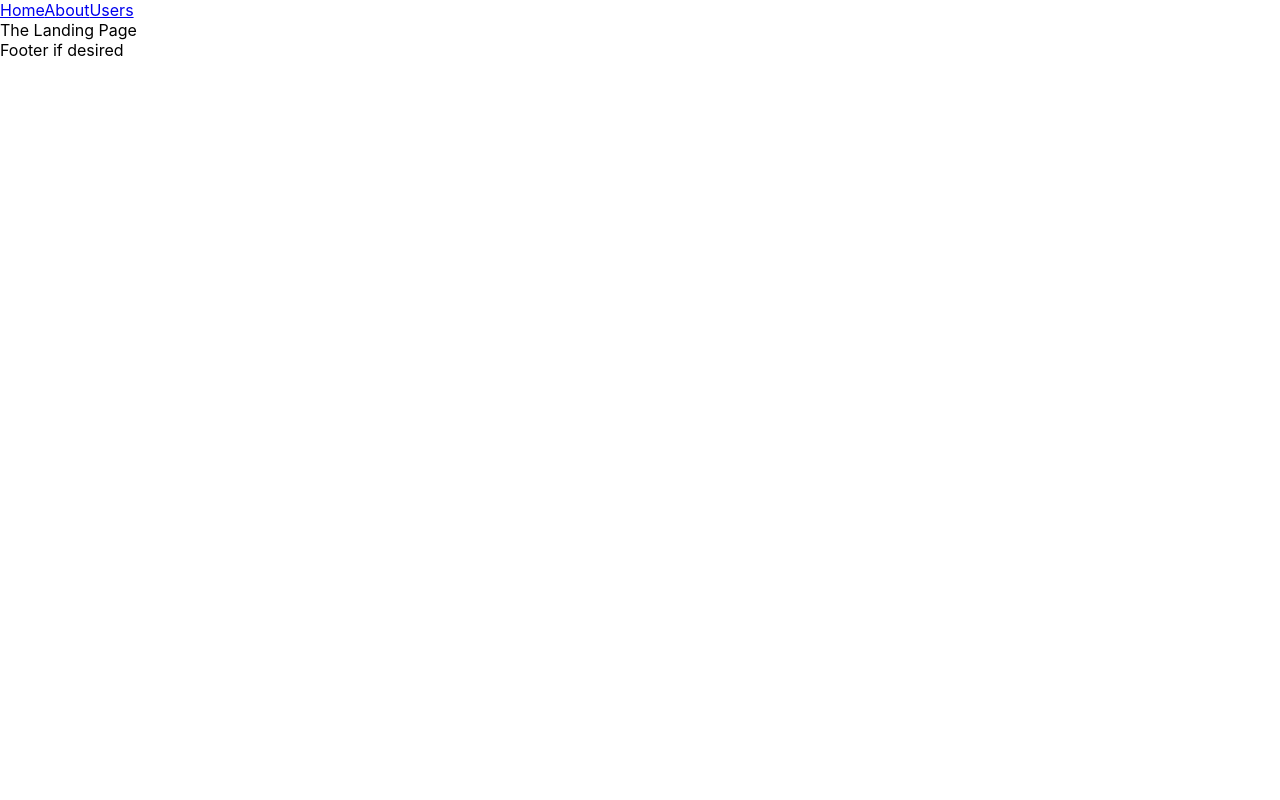
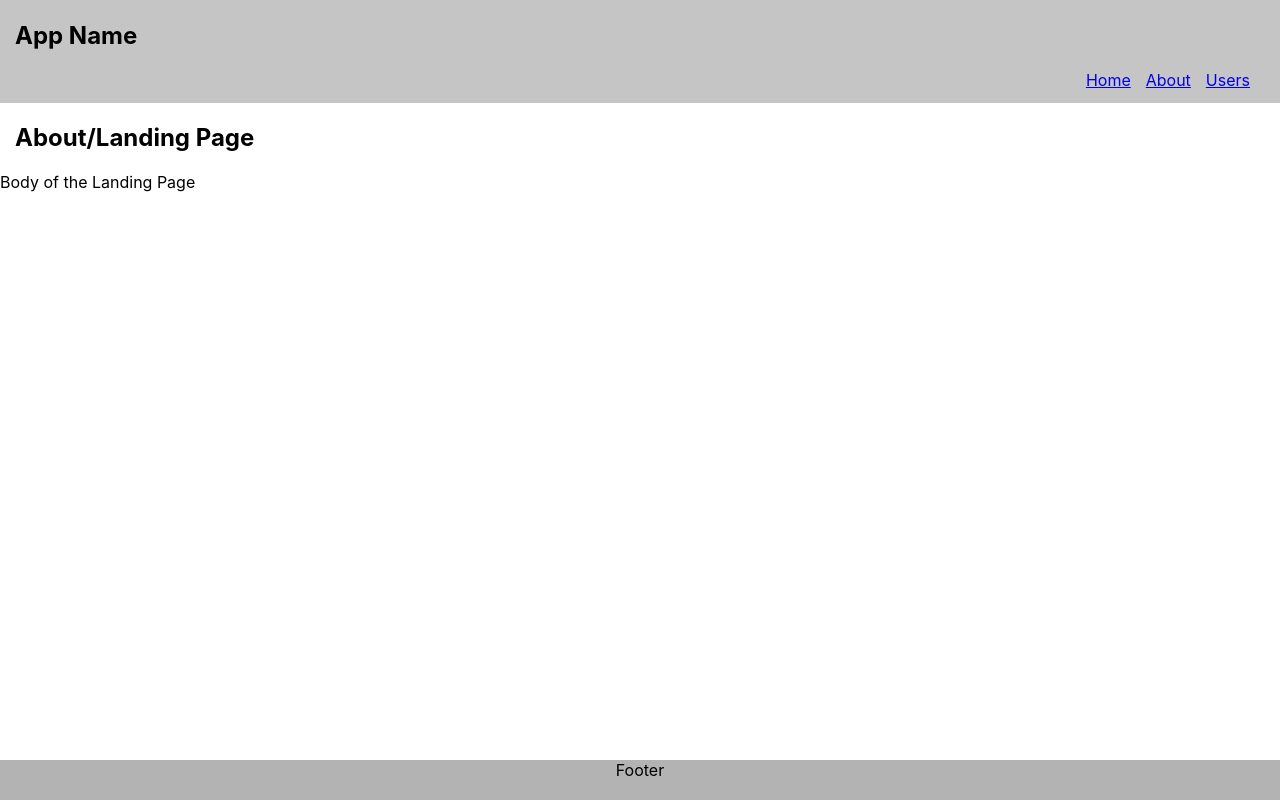
Before and after one commit to xeviert/client-boilerplate, a React (Create React App) app: page /about in a window 1280 px wide. Built offline with nearby package versions, Linux system fonts and the light colour scheme.

Commit message:
basic styling

```diff
--- a/src/App.css
+++ b/src/App.css
@@ -1,38 +1,3 @@
-.App {
-  text-align: center;
+h2 {
+  padding: 0 0 0 15px;
 }
-
-.App-logo {
-  height: 40vmin;
-  pointer-events: none;
-}
-
-@media (prefers-reduced-motion: no-preference) {
-  .App-logo {
-    animation: App-logo-spin infinite 20s linear;
-  }
-}
-
-.App-header {
-  background-color: #282c34;
-  min-height: 100vh;
-  display: flex;
-  flex-direction: column;
-  align-items: center;
-  justify-content: center;
-  font-size: calc(10px + 2vmin);
-  color: white;
-}
-
-.App-link {
-  color: #61dafb;
-}
-
-@keyframes App-logo-spin {
-  from {
-    transform: rotate(0deg);
-  }
-  to {
-    transform: rotate(360deg);
-  }
-}
--- a/src/Components/About.js
+++ b/src/Components/About.js
@@ -4,7 +4,10 @@ export default class About extends Component {
     render() {
         return (
             <div>
-                The Landing Page
+                <h2>About/Landing Page</h2>
+                <div id='about-body'>
+                    Body of the Landing Page
+                </div>
             </div>
         )
     }
--- a/src/Components/Footer.js
+++ b/src/Components/Footer.js
@@ -1,11 +1,12 @@
 import React, { Component } from 'react'
+import './Styling/Footer.css'
 
 export default class Footer extends Component {
     render() {
         return (
-            <div>
-                Footer if desired
-            </div>
+            <footer>
+                Footer
+            </footer>
         )
     }
 }
--- a/src/Components/Home.js
+++ b/src/Components/Home.js
@@ -1,10 +1,14 @@
 import React, { Component } from 'react'
+
 
 export default class Home extends Component {
     render() {
         return (
             <div>
-                The Home Page
+                <h2>Home</h2>
+                <div id='home-body'>
+                    Body of the Home Page
+                </div>
             </div>
         )
     }
--- a/src/Components/NavBar.js
+++ b/src/Components/NavBar.js
@@ -1,13 +1,17 @@
 import React, { Component } from 'react'
 import { Link } from 'react-router-dom'
+import './Styling/NavBar.css';
 
 export default class NavBar extends Component {
     render() {
         return (
-            <nav>
-                <Link to="/">Home</Link>
-                <Link to="/about">About</Link>
-                <Link to="/users">Users</Link>
+            <nav id='nav-bar'>
+                <h1>App Name</h1>
+                <div id='nav-links'>
+                    <Link className='link' to="/">Home</Link>
+                    <Link className='link' to="/about">About</Link>
+                    <Link className='link' to="/users">Users</Link>
+                </div>
             </nav>
         )
     }
--- /dev/null
+++ b/src/Components/Styling/Footer.css
@@ -0,0 +1,8 @@
+footer {
+    position: absolute;
+    bottom: 0;
+    width: 100%;
+    height: 2.5rem;
+    background-color: rgb(180, 179, 179);
+    text-align: center;
+}
--- /dev/null
+++ b/src/Components/Styling/NavBar.css
@@ -0,0 +1,12 @@
+#nav-bar {
+    background-color: rgb(197, 197, 197);
+    padding: 1px 15px 33px 15px;
+}
+
+#nav-links {
+    float: right;
+}
+
+.link {
+    margin: 0 15px 0 0;
+}
--- a/src/Components/Users.js
+++ b/src/Components/Users.js
@@ -4,7 +4,10 @@ export default class Users extends Component {
     render() {
         return (
             <div>
-                The Users Page
+                <h2>Users</h2>
+                <div id='users-body'>
+                    Body of Users Page
+                </div>
             </div>
         )
     }
```
